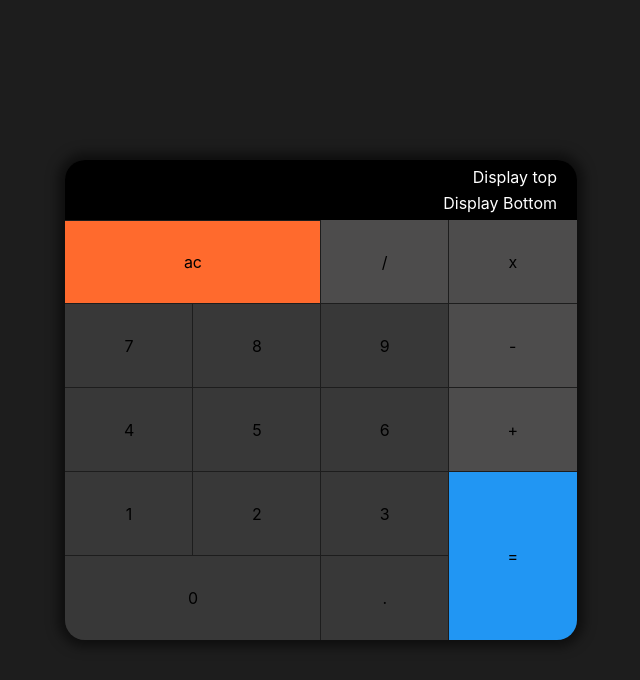
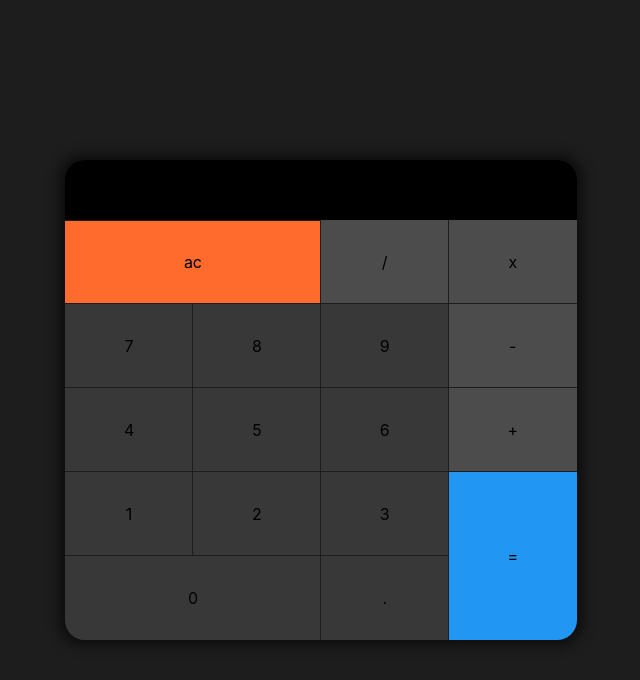
Before and after one commit to Macattack1999-teck/calculator, a React (Create React App) app: page / in a window 1280 px wide. Shown: the top 680 px of the page, without its empty margins (319-959 px from the left). Built offline with nearby package versions, Linux system fonts and the light colour scheme.

Commit message:
now displaying the sum and the operation in Displays

```diff
--- a/src/Components/Display/DisplayBottom.js
+++ b/src/Components/Display/DisplayBottom.js
@@ -1,9 +1,14 @@
-import React from 'react';
+import React, {useContext} from 'react';
+import OperationContext from '../../Contexts/OperationContext';
 
 export default () => {
+  const {
+    sum
+  } = useContext(OperationContext)
+
   return (
     <div>
-      Display Bottom
+      {sum}
     </div>
   )
 }
--- a/src/Components/Display/DisplayTop.js
+++ b/src/Components/Display/DisplayTop.js
@@ -1,9 +1,14 @@
-import React from 'react';
+import React, {useContext} from 'react';
+import OperationContext from '../../Contexts/OperationContext';
 
 export default () => {
+  const {
+    operation
+  } = useContext(OperationContext)
+
   return (
     <div>
-      Display top
+      {operation}
     </div>
   )
 }
```
Also changed, not shown: 1 other file (tests, documents, lock files or other folders).
